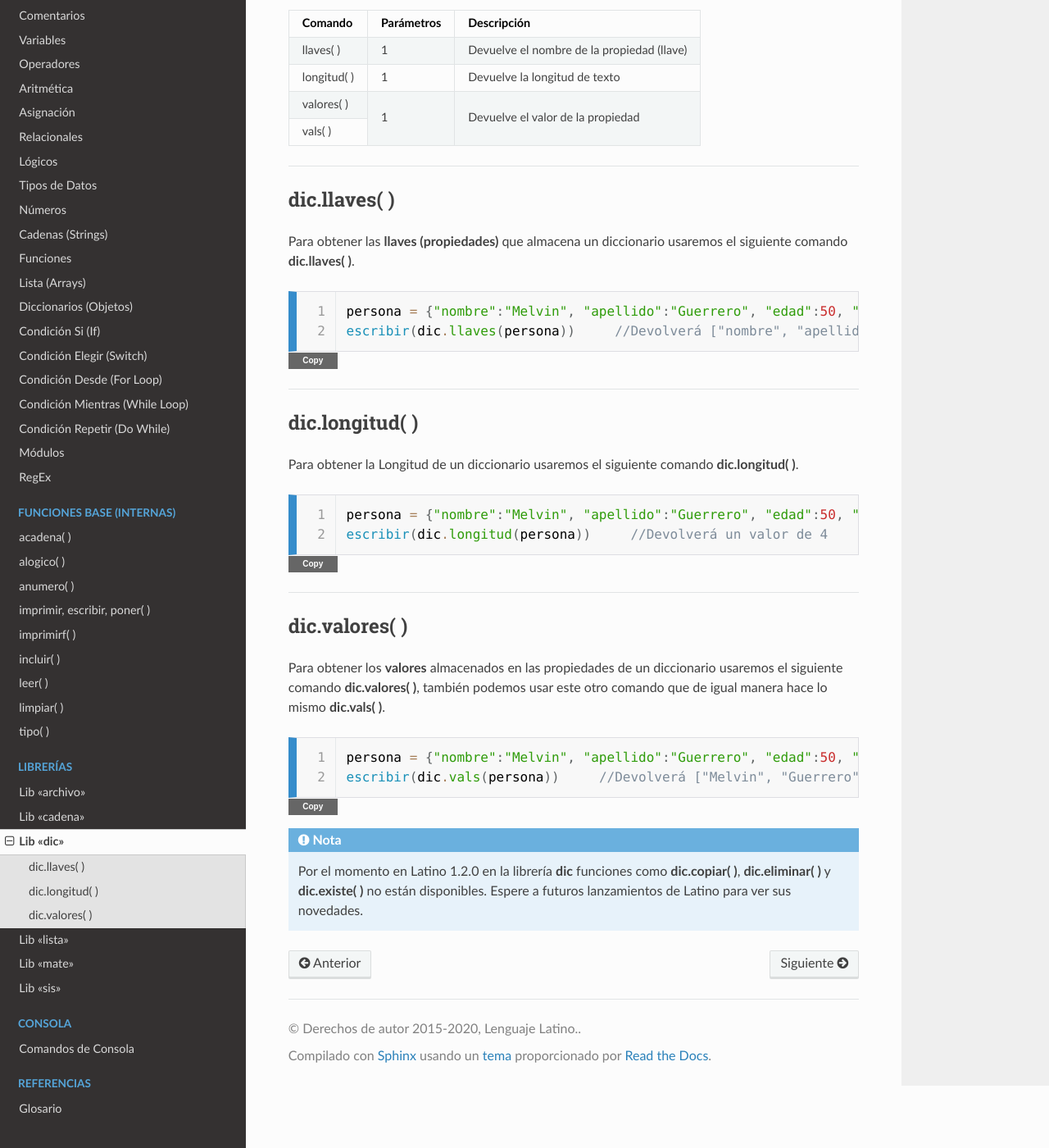
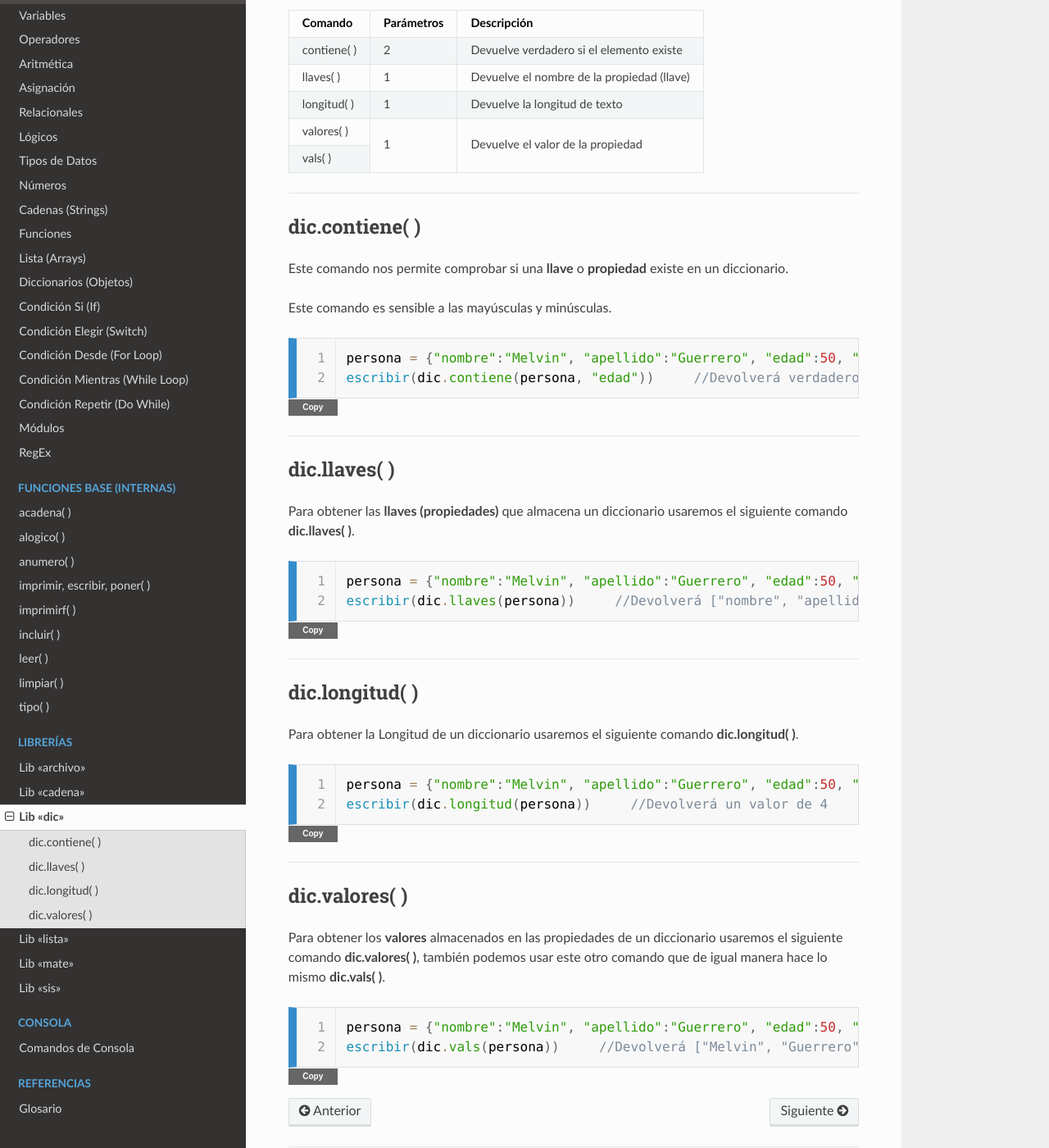
Before and after one commit to LatinoDocs/Manual-Latino, a Sphinx documentation site: the page built from docs/librerias/Diccionario.rst, in a window 1280 px wide and 1400 px high, scrolled down 244 px. Shown: the whole window at 82% size. Built offline with Sphinx 7.4.7 and the Read the Docs theme 2.0.0, drawn with Linux system fonts in a browser that asks for light colours; comment, search, counter and statistics services are not loaded.

Commit message:
Se a agregado en el articulo de **lib dic** el nuevo comando **dic.contiene()**

```diff
--- a/docs/librerias/Diccionario.rst
+++ b/docs/librerias/Diccionario.rst
@@ -14,6 +14,8 @@ La librería **dic** nos permite trabajar y manipular los :ref:`diccionarios <di
 +---------------+------------+--------------------------------------------+
 | Comando       | Parámetros | Descripción                                |
 +===============+============+============================================+
+| contiene\( \) | 2          | Devuelve verdadero si el elemento existe   |
++---------------+------------+--------------------------------------------+
 | llaves\( \)   | 1          | Devuelve el nombre de la propiedad (llave) |
 +---------------+------------+--------------------------------------------+
 | longitud\( \) | 1          | Devuelve la longitud de texto              |
@@ -22,6 +24,19 @@ La librería **dic** nos permite trabajar y manipular los :ref:`diccionarios <di
 +---------------+            |                                            |
 | vals\( \)     |            |                                            |
 +---------------+------------+--------------------------------------------+
+
+----
+
+dic.contiene\( \)
+---------------------
+Este comando nos permite comprobar si una **llave** o **propiedad** existe en un diccionario.
+
+Este comando es sensible a las mayúsculas y minúsculas.
+
+.. raw:: html
+
+   <pre><code class="language-latino line-numbers">persona = {"nombre":"Melvin", "apellido":"Guerrero", "edad":50, "etimología":"Latino"}
+   escribir(dic.contiene(persona, "edad"))     //Devolverá verdadero</code></pre>
 
 ----
 
@@ -55,5 +70,3 @@ Para obtener los **valores** almacenados en las propiedades de un diccionario us
 
    <pre><code class="language-latino line-numbers">persona = {"nombre":"Melvin", "apellido":"Guerrero", "edad":50, "etimología":"Latino"}
    escribir(dic.vals(persona))     //Devolverá ["Melvin", "Guerrero", 50, "Latino"]</code></pre>
-
-.. note:: Por el momento en Latino 1.2.0 en la librería **dic** funciones como **dic.copiar( )**, **dic.eliminar( )** y **dic.existe( )** no están disponibles. Espere a futuros lanzamientos de Latino para ver sus novedades.
```
